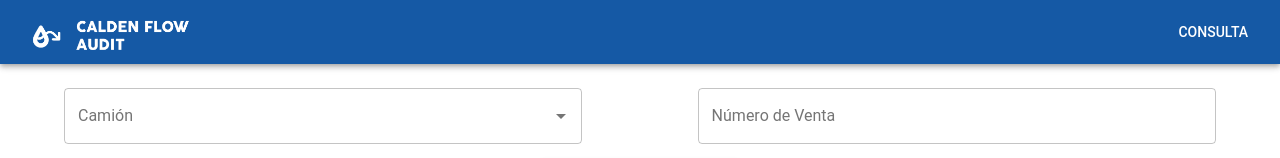
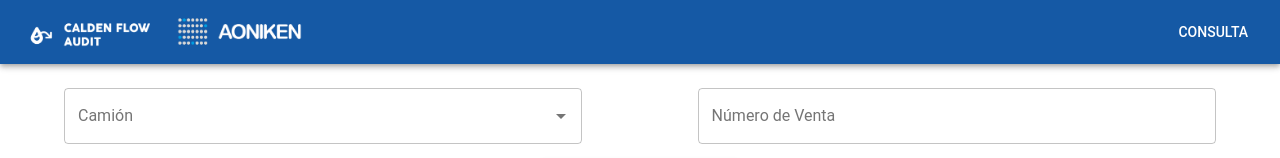
Before and after one commit to martinfrola/CaldenFlow-Audit, a React (Create React App) app: page / in a window 1280 px wide. Shown: the top 158 px of the page. Built offline with nearby package versions, Linux system fonts and the light colour scheme; no server answers.

Commit message:
Logo aoniken

```diff
--- a/src/components/Nav.jsx
+++ b/src/components/Nav.jsx
@@ -12,6 +12,7 @@ import {
 import { Settings } from "@mui/icons-material";
 import { GlobalContext } from "../context/GlobalContext";
 import LogoCaldenFlow from "../utils/images/logo_audit.png";
+import LogoAoniken from '../utils/images/logo_aoniken.png'
 
 const Nav = () => {
   const { context, setContext } = useContext(GlobalContext);
@@ -47,8 +48,10 @@ const Nav = () => {
           }}
         >
           <Box sx={{ display: "flex", alignItems: "center" }}>
-            <img src={LogoCaldenFlow} alt="Logo CaldenFlow" width="170px" />
+            <img src={LogoCaldenFlow} alt="Logo CaldenFlow" width="130px" />
+            <img src={LogoAoniken} alt="Logo Aoniken" height="33px" />
           </Box>
+
           {(context.page == "listObs" || context.page == "listPrint") && (
             <div>
               <Button
```
Also changed, not shown: src/utils/images/logo_aoniken.png (added).
